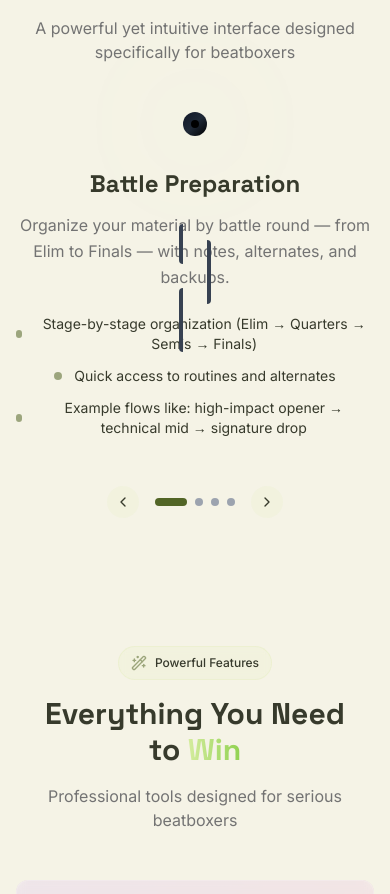
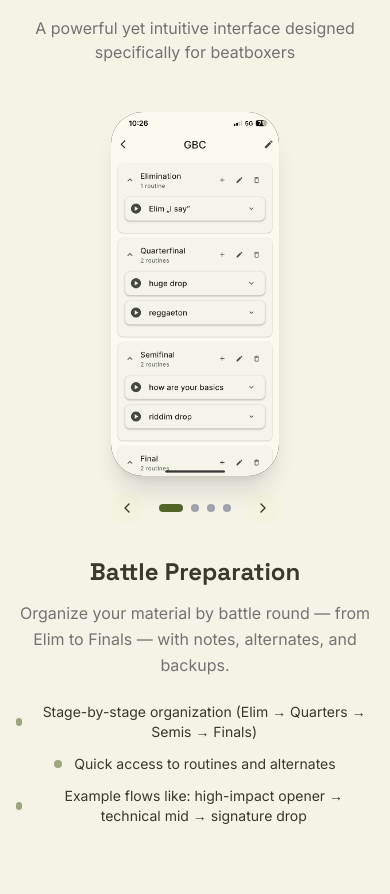
Before and after one commit to fjasdfh/beatboxx-website, a Next.js app: page / in a window 390 px wide. Shown: the part 3533-4427 px from the top of the page. Built offline with nearby package versions, Linux system fonts and the light colour scheme.

Commit message:
feat: simplify mobile app showcase frame

```diff
--- a/components/AppShowcase.tsx
+++ b/components/AppShowcase.tsx
@@ -95,9 +95,33 @@ export default function AppShowcase() {
             className="relative order-1 lg:order-1"
           >
             <div className="relative mx-auto max-w-[320px] sm:max-w-[380px] lg:max-w-[420px] w-full">
-              {/* Big, bold phone mockup */}
-              {/* Main Phone */}
-              <div className="relative z-10">
+              {/* Mobile: simple screenshot card without full device frame */}
+              <div className="block lg:hidden rounded-[2rem] overflow-hidden shadow-xl bg-black/90">
+                <div className="aspect-[9/19.5] relative">
+                  <AnimatePresence mode="wait">
+                    <motion.div
+                      key={activeIndex}
+                      initial={{ opacity: 0, scale: 1.02 }}
+                      animate={{ opacity: 1, scale: 1 }}
+                      exit={{ opacity: 0, scale: 0.98 }}
+                      transition={{ duration: 0.4 }}
+                      className="relative w-full h-full"
+                    >
+                      <Image
+                        src={currentShowcase.image}
+                        alt={currentShowcase.title}
+                        fill
+                        className="object-cover object-top"
+                        sizes="(max-width: 640px) 320px, 420px"
+                        priority
+                      />
+                    </motion.div>
+                  </AnimatePresence>
+                </div>
+              </div>
+
+              {/* Desktop: keep premium 3D phone frame */}
+              <div className="hidden lg:block relative z-10">
                 <PhoneFrame>
                   <AnimatePresence mode="wait">
                     <motion.div
@@ -119,6 +143,40 @@ export default function AppShowcase() {
                     </motion.div>
                   </AnimatePresence>
                 </PhoneFrame>
+              </div>
+
+              {/* Mobile navigation placed directly under phone to connect controls and screenshots */}
+              <div className="mt-4 flex items-center justify-center gap-4 lg:hidden">
+                <button
+                  onClick={prevShowcase}
+                  className="p-2 rounded-full bg-primary-light/10 hover:bg-primary-light/20 transition-colors"
+                  aria-label="Previous showcase"
+                >
+                  <ChevronLeft className="w-4 h-4" />
+                </button>
+
+                <div className="flex gap-2">
+                  {showcaseData.map((_, index) => (
+                    <button
+                      key={index}
+                      onClick={() => setActiveIndex(index)}
+                      className={`h-2 rounded-full transition-all duration-300 ${
+                        index === activeIndex
+                          ? 'w-6 bg-primary'
+                          : 'w-2 bg-gray-400 hover:bg-gray-600'
+                      }`}
+                      aria-label={`Go to showcase ${index + 1}`}
+                    />
+                  ))}
+                </div>
+
+                <button
+                  onClick={nextShowcase}
+                  className="p-2 rounded-full bg-primary-light/10 hover:bg-primary-light/20 transition-colors"
+                  aria-label="Next showcase"
+                >
+                  <ChevronRight className="w-4 h-4" />
+                </button>
               </div>
 
               {/* Background Phone (decorative) */}
@@ -196,8 +254,8 @@ export default function AppShowcase() {
               </motion.div>
             </AnimatePresence>
 
-            {/* Navigation - Mobile centered */}
-            <div className="flex items-center justify-center lg:justify-start gap-4 pt-6 sm:pt-8">
+            {/* Navigation - Shown next to text on larger screens */}
+            <div className="hidden lg:flex items-center justify-start gap-4 pt-6 sm:pt-8">
               <button
                 onClick={prevShowcase}
                 className="p-2 sm:p-3 rounded-full bg-primary-light/10 hover:bg-primary-light/20 transition-colors"
```
